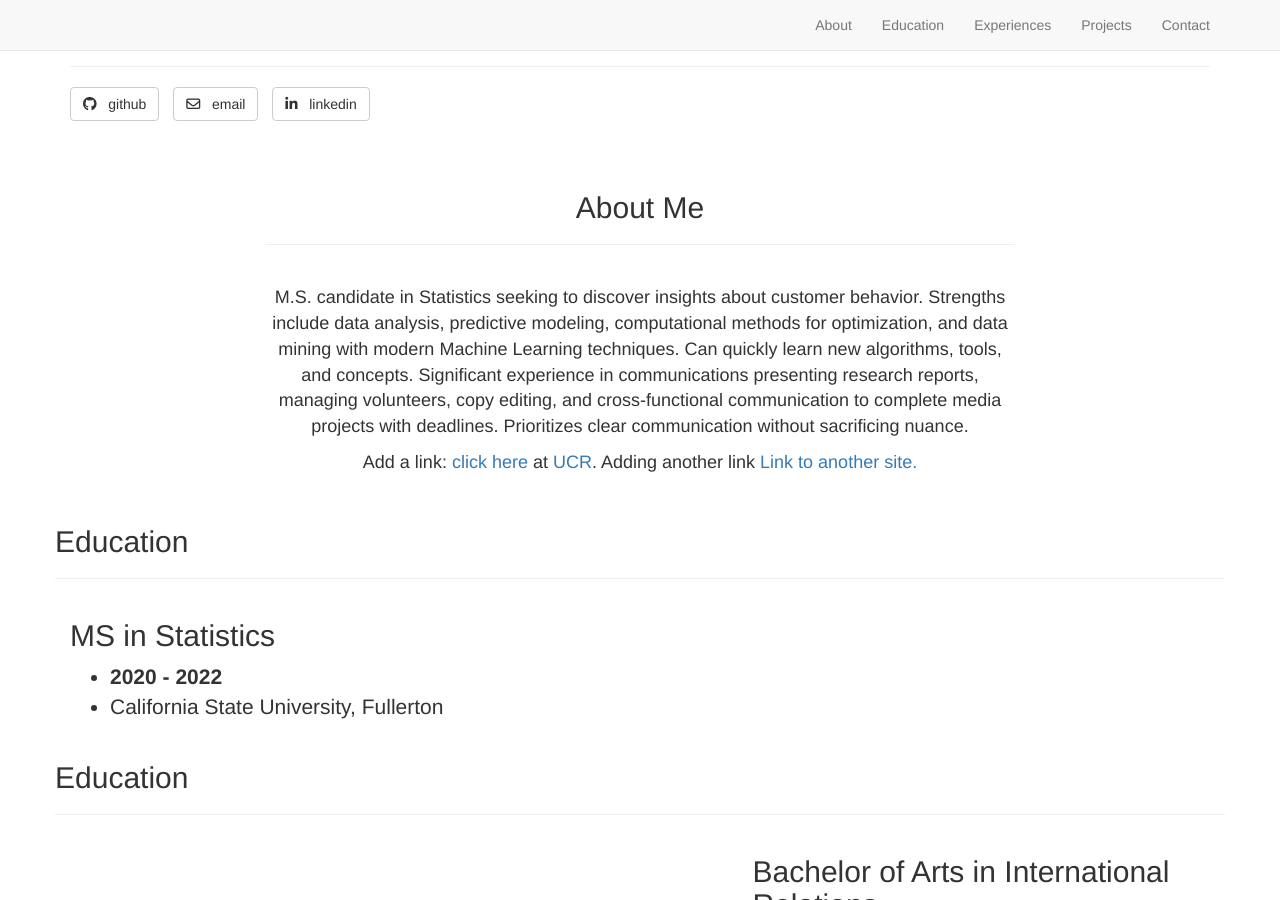
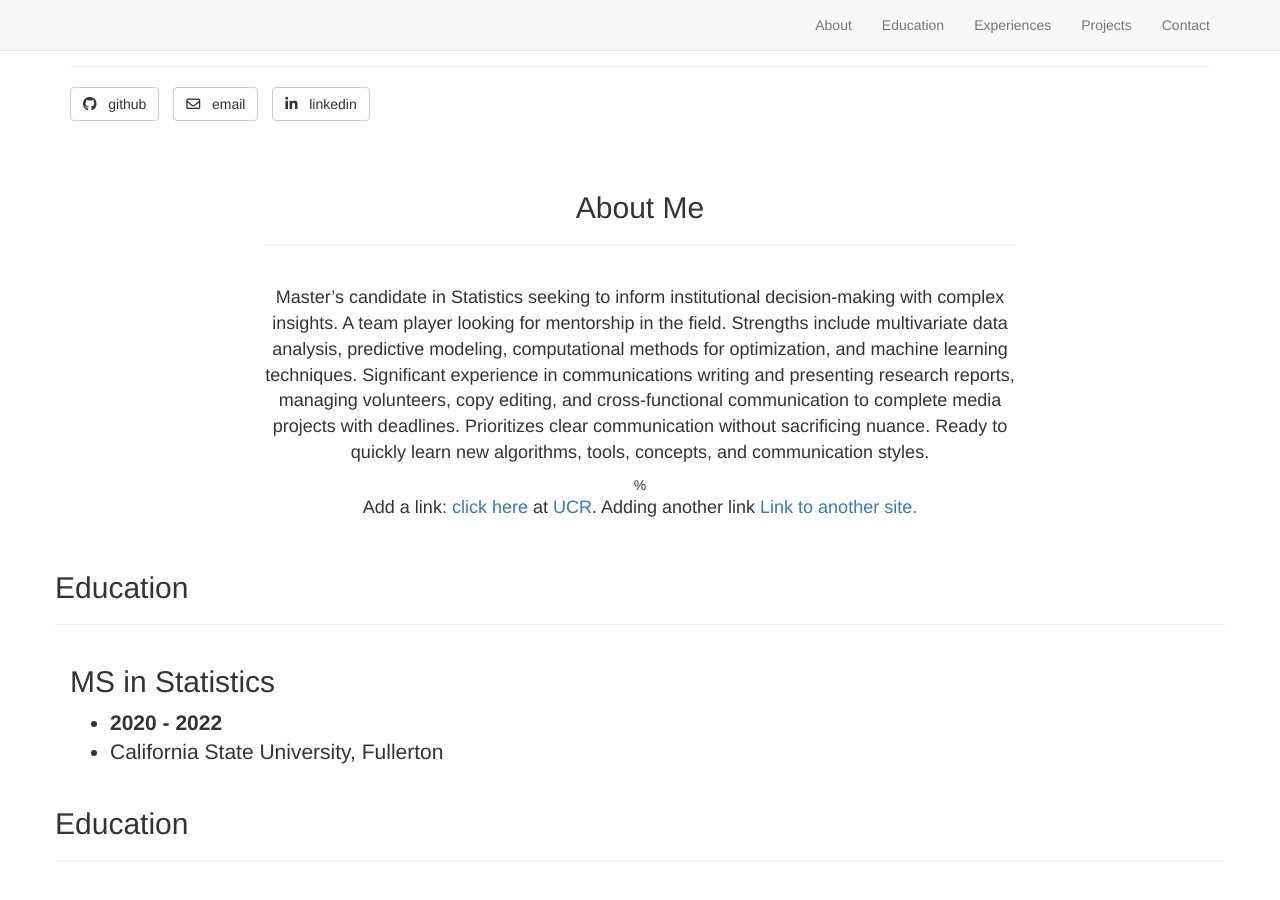
Before and after one commit to figur8s/kcherland.github.io, a Jekyll site: the page built from _posts/2000-1-1-edu.markdown, in a window 1280 px wide and 900 px high. Built offline with Jekyll 4.4.1, drawn with Linux system fonts in a browser that asks for light colours; nearby versions of some CDN libraries; library files that are not in the unit come from our copies.

Commit message:
Update about.html

```diff
--- a/_includes/about.html
+++ b/_includes/about.html
@@ -5,9 +5,9 @@
             <h2>About Me</h2>
             <hr class="intro-divider">
             <br/>
-                <p><font size="4px"> M.S. candidate in Statistics seeking to discover insights about customer behavior. Strengths include data analysis, predictive modeling, computational methods for optimization, and data mining with modern Machine Learning techniques. Can quickly learn new algorithms, tools, and concepts. Significant experience in communications presenting research reports, managing volunteers, copy editing, and cross-functional communication to complete media projects with deadlines. Prioritizes clear communication without sacrificing nuance. </font></p>
+                <p><font size="4px"> Master’s candidate in Statistics seeking to inform institutional decision-making with complex insights. A team player looking for mentorship in the field. Strengths include multivariate data analysis, predictive modeling, computational methods for optimization, and machine learning techniques. Significant experience in communications writing and presenting research reports, managing volunteers, copy editing, and cross-functional communication to complete media projects with deadlines. Prioritizes clear communication without sacrificing nuance. Ready to quickly learn new algorithms, tools, concepts, and communication styles. </font></p>
                 <p><font size="4px"> </font></p>
-                <p><font size="4px"> Add a link:  <a href="http://site.edu/">click here</a> at <a href="https://www.ucr.edu/">UCR</a>. Adding another link <a href="http://anotherSite.ucr.edu/">Link to another site.</a></font></p>
+            %<p><font size="4px"> Add a link:  <a href="http://site.edu/">click here</a> at <a href="https://www.ucr.edu/">UCR</a>. Adding another link <a href="http://anotherSite.ucr.edu/">Link to another site.</a></font></p>
 
              <br/>
         </div>
```
